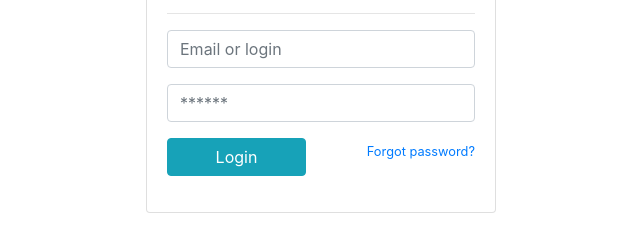
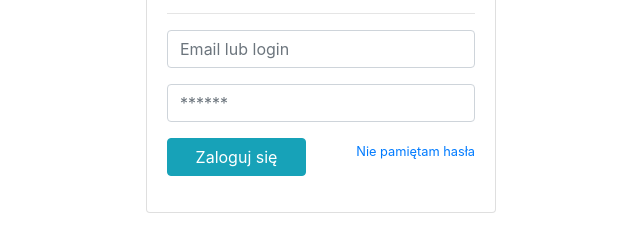
Before and after one commit to iMatty/Organizer-czasu-pracy, a plain HTML site: page www/index.html in a window 1280 px wide. Shown: the part 246-498 px from the top of the page, without its empty margins (319-959 px from the left). Drawn offline with nearby package versions, Linux system fonts and the light colour scheme.

Commit message:
Fields update

```diff
--- a/www/index.html
+++ b/www/index.html
@@ -37,7 +37,7 @@
 				<hr>
 				<form>
 					<div class="form-group">
-						<input name="" class="form-control" placeholder="Email or login" type="email">
+						<input name="" class="form-control" placeholder="Email lub login" type="email">
 					</div> <!-- form-group// -->
 					<div class="form-group">
 						<input class="form-control" placeholder="******" type="password">
@@ -45,11 +45,11 @@
 					<div class="row">
 						<div class="col-md-6">
 							<div class="form-group">
-								<button type="submit" class="btn btn-info btn-block"> Login  </button>
+								<button type="submit" class="btn btn-info btn-block"> Zaloguj się  </button>
 							</div> <!-- form-group// -->
 						</div>
 						<div class="col-md-6 text-right">
-							<a class="small" href="#">Forgot password?</a>
+							<a class="small" href="#">Nie pamiętam hasła</a>
 						</div>
 					</div> <!-- .row// -->
 				</form>
```
